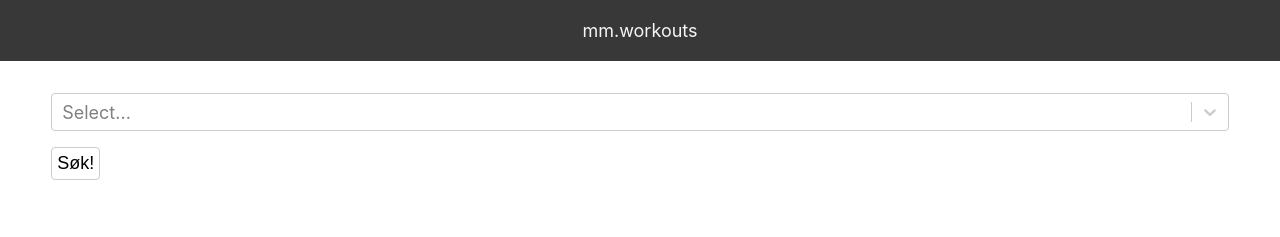
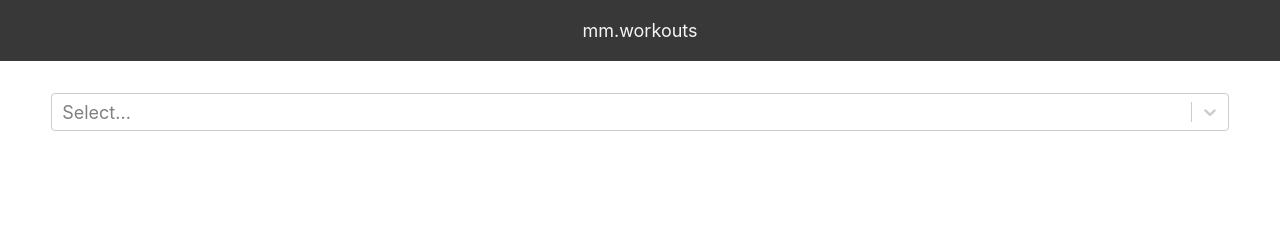
Before and after one commit to melhoos/mmworkouts, a React (Create React App) app: page / in a window 1280 px wide. Shown: the top 237 px of the page. Built offline with nearby package versions, Linux system fonts and the light colour scheme.

Commit message:
added guard on noe filters

```diff
--- a/src/components/exercises/exercises.tsx
+++ b/src/components/exercises/exercises.tsx
@@ -11,22 +11,23 @@ const Exercises = (): JSX.Element => {
   const [selectedOptions, setSelectedOptions] = useState<ExerciseOption[]>([]);
   const [exercises, setExercises] = useState<Exercise[]>([]);
 
-  const onClickSearch = () => {
-    getExercises(selectedOptions).then((result: Exercise[]) => {
-      setExercises(result);
-      //console.log('result: ', result);
-    });
-  };
-
   const onSelected = (optionsSelected: MultiValue<ExerciseOption>): void => {
     setSelectedOptions(optionsSelected.map((opt: ExerciseOption) => opt));
   };
+
+  const onMenuClose = () => {
+    if (selectedOptions.length > 0) {
+      getExercises(selectedOptions).then((result: Exercise[]) => {
+        setExercises(result);
+      });
+    } else {
+      setExercises([]);
+    }
+  };
+
   return (
     <div className="exercises">
-      <ExerciseSearch onSelect={onSelected} />
-      <button className="exerciseSearchBtn" onClick={onClickSearch}>
-        Søk!
-      </button>
+      <ExerciseSearch onSelect={onSelected} onMenuClose={onMenuClose} />
       <ExerciseResult exercises={exercises} />
     </div>
   );
--- a/src/components/exercises/result.tsx
+++ b/src/components/exercises/result.tsx
@@ -6,9 +6,9 @@ interface Props {
 }
 
 const ExerciseResult = (props: Props): JSX.Element => {
-  const exerciseResultCard = (exercise: Exercise) => {
+  const exerciseResultCard = (exercise: Exercise, index: number) => {
     return (
-      <div className="exerciseCard">
+      <div className="exerciseCard" key={index}>
         <div>{exercise.name}</div>
         <div>{exercise.type}</div>
         <div>
@@ -27,8 +27,8 @@ const ExerciseResult = (props: Props): JSX.Element => {
 
   return (
     <div className="exerciseResult">
-      {props.exercises.map((exercise: Exercise) =>
-        exerciseResultCard(exercise)
+      {props.exercises.map((exercise: Exercise, index: number) =>
+        exerciseResultCard(exercise, index)
       )}
     </div>
   );
--- a/src/components/exercises/search.tsx
+++ b/src/components/exercises/search.tsx
@@ -6,6 +6,7 @@ import exerciseOptions from '../../utils/exerciseOptions';
 
 interface Props {
   onSelect: (optionsSelected: MultiValue<ExerciseOption>) => void;
+  onMenuClose: () => void;
 }
 
 const ExerciseSearch = (props: Props): JSX.Element => {
@@ -17,6 +18,7 @@ const ExerciseSearch = (props: Props): JSX.Element => {
       getOptionValue={(opt: ExerciseOption) => opt.value}
       options={exerciseOptions}
       onChange={props.onSelect}
+      onMenuClose={props.onMenuClose}
       isMulti
     />
   );
--- a/src/styles/exercises.scss
+++ b/src/styles/exercises.scss
@@ -8,10 +8,6 @@
   .exerciseSearchBtn {
     margin-bottom: 2vh;
     font-size: 18px;
-    padding: 5px;
-    background-color: transparent;
-    border: 1px solid hsl(0, 0%, 80%);
-    border-radius: 4px;
   }
 
   .exerciseResult {
```
